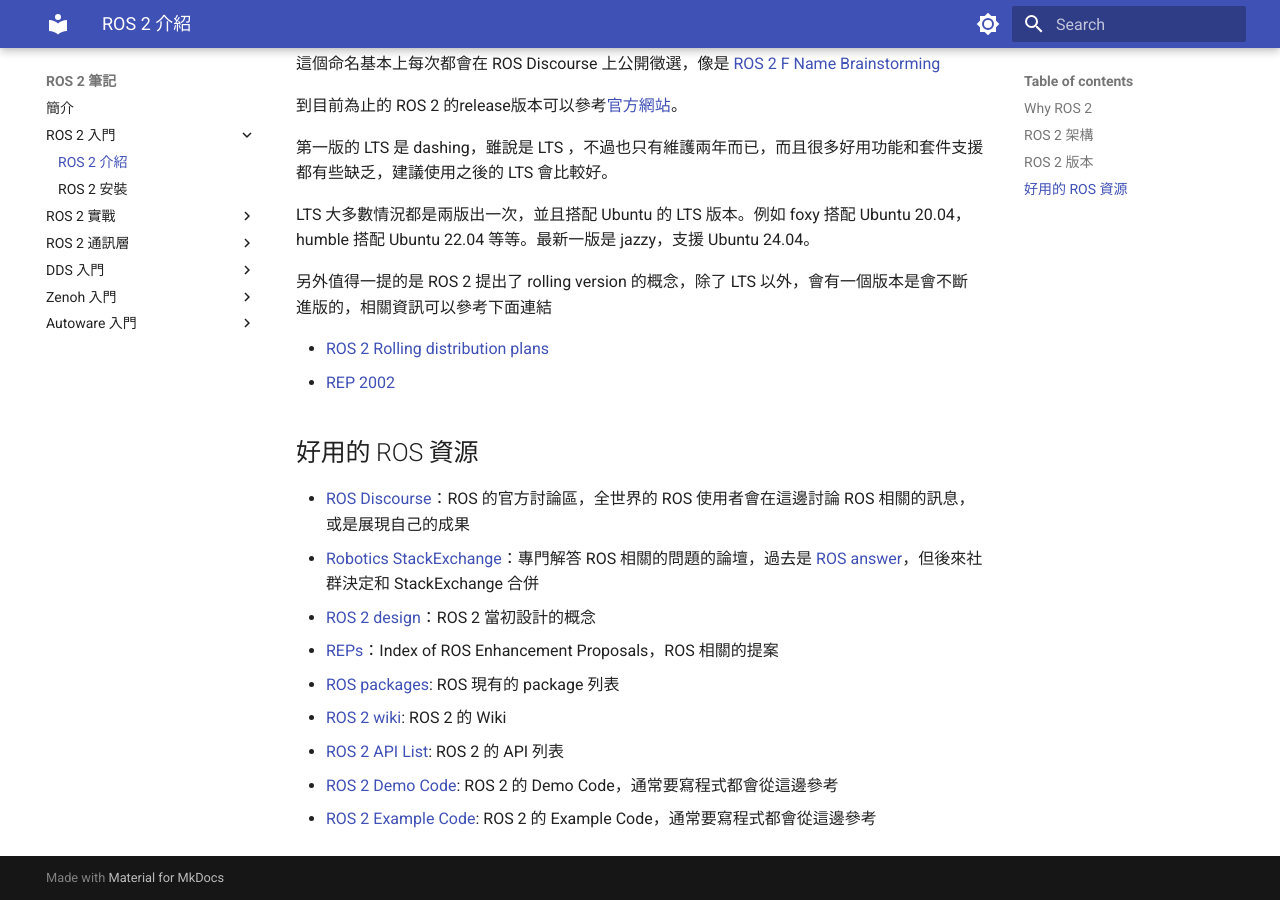
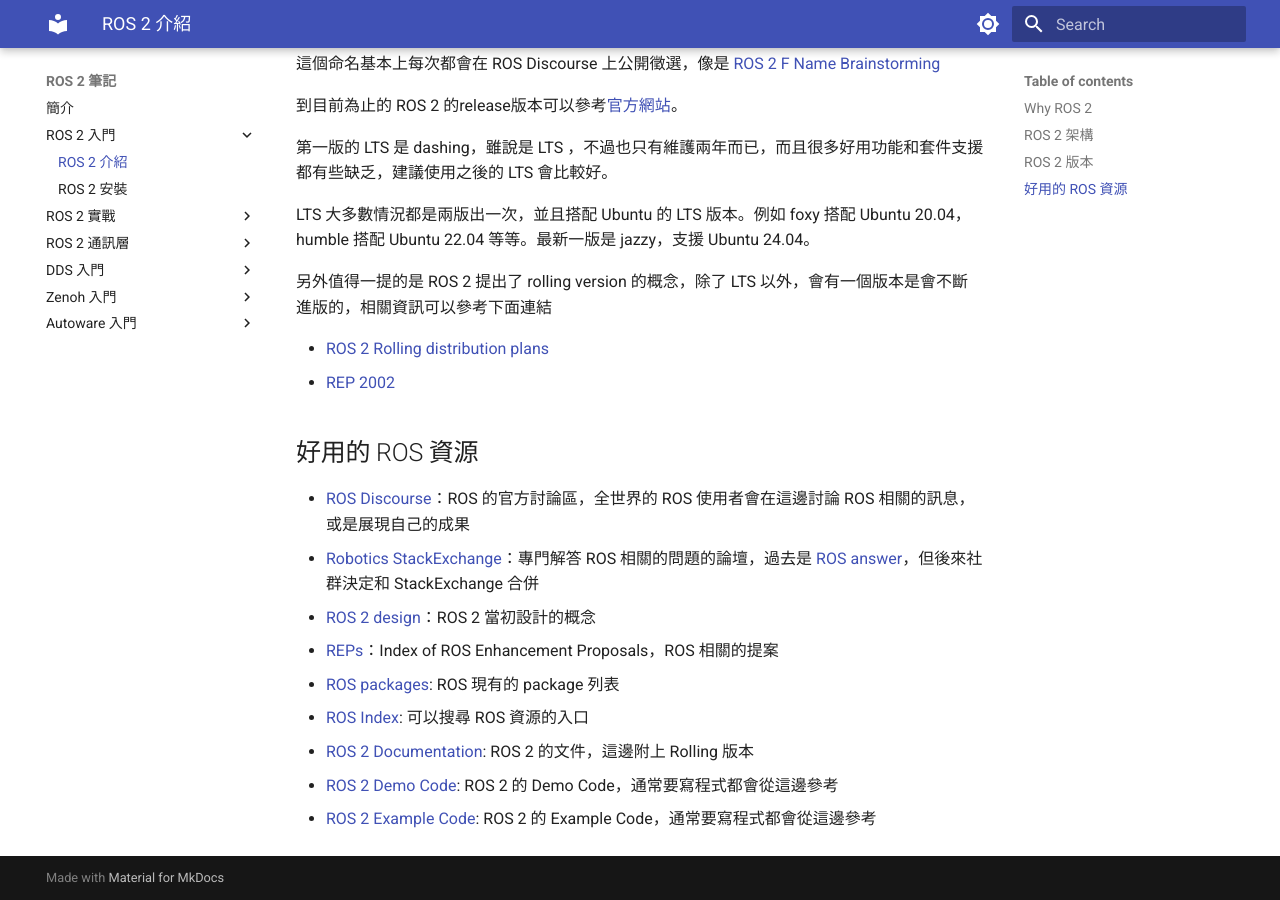
Before and after one commit to evshary/ros2-learning, an MkDocs documentation site: the page built from docs/ros2/introduction.md, in a window 1280 px wide and 900 px high, scrolled down 1803 px. Built offline with MkDocs 1.6.1 and Material for MkDocs 9.7.7, drawn with Linux system fonts in a browser that asks for light colours.

Commit message:
Fix the broken links
Signed-off-by: ChenYing Kuo <evshary@gmail.com>

```diff
--- a/docs/ros2/introduction.md
+++ b/docs/ros2/introduction.md
@@ -68,7 +68,7 @@ LTS 大多數情況都是兩版出一次，並且搭配 Ubuntu 的 LTS 版本。
 * [ROS 2 design](https://design.ros2.org/)：ROS 2 當初設計的概念
 * [REPs](https://ros.org/reps/rep-0000.html)：Index of ROS Enhancement Proposals，ROS 相關的提案
 * [ROS packages](https://index.ros.org/packages/): ROS 現有的 package 列表
-* [ROS 2 wiki](https://index.ros.org/doc/ros2/): ROS 2 的 Wiki
-* [ROS 2 API List](http://docs.ros2.org/foxy/): ROS 2 的 API 列表
+* [ROS Index](https://index.ros.org/): 可以搜尋 ROS 資源的入口
+* [ROS 2 Documentation](https://docs.ros.org/en/rolling/index.html): ROS 2 的文件，這邊附上 Rolling 版本
 * [ROS 2 Demo Code](https://github.com/ros2/demos): ROS 2 的 Demo Code，通常要寫程式都會從這邊參考
 * [ROS 2 Example Code](https://github.com/ros2/examples): ROS 2 的 Example Code，通常要寫程式都會從這邊參考
```
Also changed, not shown: docs/ros2/building.md (+1 -1 lines), docs/ros2/command.md (+2 -2 lines), docs/ros2/communication.md (+3 -3 lines), docs/ros2/qos.md (+1 -1 lines).
